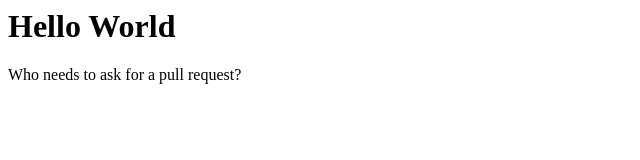
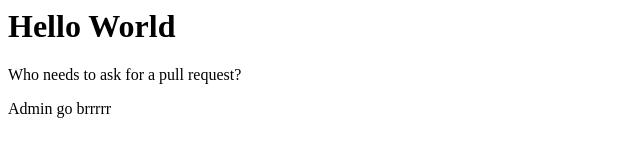
Before and after one commit to Mikkail04/GameOneMED, a plain HTML site: page index.html in a window 1280 px wide. Shown: the whole page, without its empty margins (0-640 px from the left). Drawn offline with Linux system fonts and the light colour scheme.

Commit message:
push king

```diff
--- a/index.html
+++ b/index.html
@@ -7,5 +7,6 @@
     <body>
         <h1>Hello World</h1>
         <p>Who needs to ask for a pull request?</p>
+        <p>Admin go brrrrr</p>
     </body>
 </html>
```
